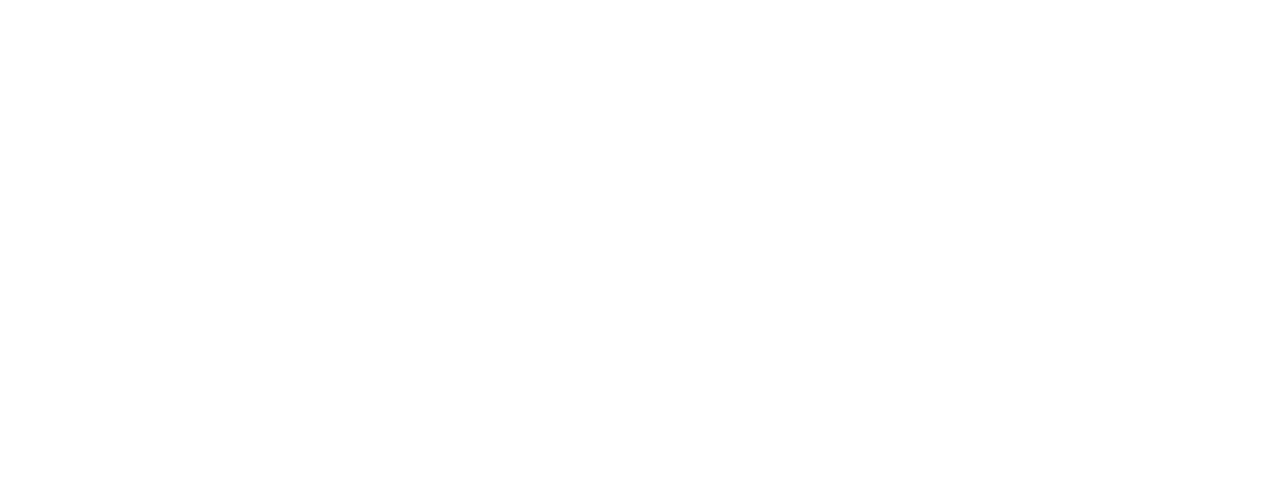
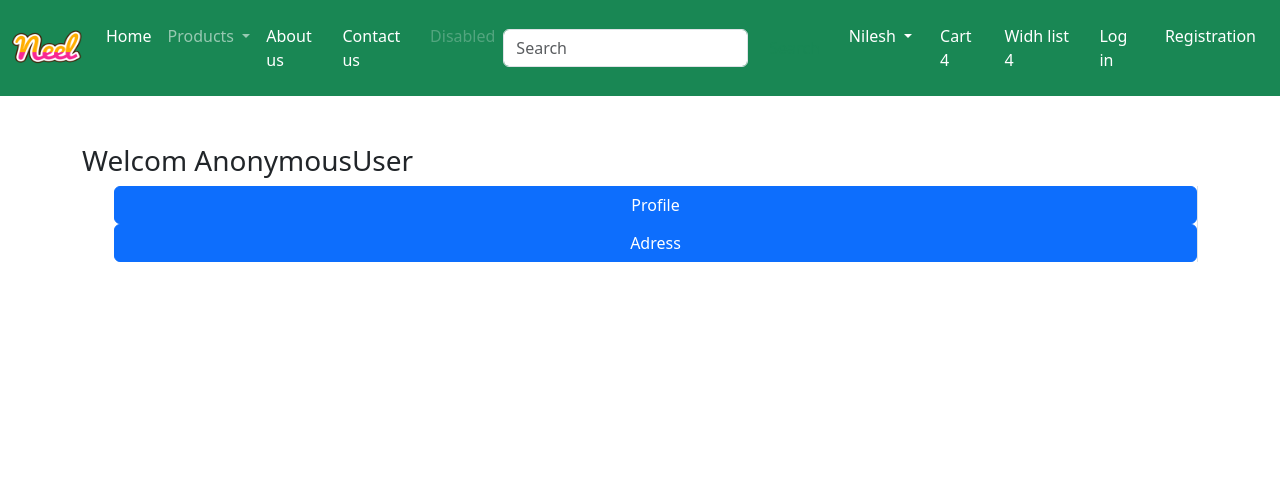
Before and after one commit to MBAJERWAKAERIC/Ecommerce_django, a Django app: page /profile/ in a window 1280 px wide. Before the commit the part shown is empty. Shown: the top 502 px of the page. Run offline with Django 4.2, Linux system fonts and the light colour scheme.

Commit message:
adress and progile btn

```diff
--- a/ec/app/admin.py
+++ b/ec/app/admin.py
@@ -9,9 +9,6 @@ from . models import Customer, Product
 class ProductModelAdmin(admin.ModelAdmin):
     list_display = ['id', 'title', 'discounted_price', 'category', 'product_image']
 
-
-
-
 @admin.register(Customer)
 class CustomerModelAdmin(admin.ModelAdmin):
     list_display = ['id', 'user', 'locality', 'city', 'state', 'zipcode']
--- a/ec/app/forms.py
+++ b/ec/app/forms.py
@@ -1,6 +1,7 @@
 from django import forms
 from django.contrib.auth.forms import UserCreationForm, AuthenticationForm, UsernameField, PasswordChangeForm
 from django.contrib.auth.models import User
+from .models import Customer
 
 class LoginForm(AuthenticationForm):
     username = UsernameField(widget=forms.TextInput(attrs={'autofocus': 'true', 'class': 'form-control'}))
@@ -21,4 +22,14 @@ class MyPasswordResetForm(PasswordChangeForm):
         pass
 
 class CustomerProfileForm(forms.ModelForm):
-        pass
+        class Meta:
+            model = Customer
+            fields = ['name', 'user', 'locality', 'city', 'state', 'zipcode']
+            widgets={
+                'name': forms.TextInput(attrs={'class': 'form-control'}),
+                'locality': forms.TextInput(attrs={'class': 'form-control'}),
+                'city': forms.TextInput(attrs={'class': 'form-control'}),
+                'mobile': forms.NumberInput(attrs={'class': 'form-control'}),
+                'state': forms.Select(attrs={'class': 'form-control'}),
+                'zipcode': forms.NumberInput(attrs={'class': 'form-control'}),
+            }
--- a/ec/app/templates/app/base.html
+++ b/ec/app/templates/app/base.html
@@ -71,7 +71,7 @@
                   </a>
 
                   <ul class="dropdown-menu" aria-labelledby="profileDropdown">
-                    <li><a class="ndropdown-item" href="#" >Profile</a></li>
+                    <li><a class="ndropdown-item" href="{% url 'profile' %}" >Profile</a></li>
                     <li><a class="ndropdown-item" href="#" >Orders</a></li>
                     <li><a class="ndropdown-item" href="#" >Change password</a></li>
                     <li><a class="ndropdown-item" href="#" >Logout</a></li>
--- a/ec/app/templates/app/profile.html
+++ b/ec/app/templates/app/profile.html
@@ -0,0 +1,17 @@
+{% extends 'app/base.html' %}
+{% load static %}
+{% block title %} MRE-soft | Profile {% endblock title %}
+
+{% block main-content %}
+    <div class="container my-5">
+        <div class="row">
+            <h3>Welcom <span class="text-capitalize">{{request.user}}</span></h3>
+        </div>
+        <div class="col-ms-2 border-end">
+            <ul class="list-unistyled">
+                <li class="d-grid"><a href="{% url 'profile' %}" class="btn btn-primary">Profile</a></li>
+                <li class="d-grid"><a href="{% url 'adress' %}" class="btn btn-primary">Adress</a></li>
+            </ul>
+        </div>
+    </div>
+{% endblock main-content %}
--- a/ec/app/urls.py
+++ b/ec/app/urls.py
@@ -14,6 +14,7 @@ urlpatterns = [
     path("category-title/<val>", views.CategoryTitle.as_view(),name="category-title"),
     path("product-detail/<int:pk>", views.ProductDetail.as_view(),name="product-detail"),
     path("profile/" , views.ProfileView.as_view(),name="profile"),
+    path("adress/" , views.ProfileView.as_view(),name="adress"),
 
     #login authentication
     path( 'registration/' , views.CustomerRegistrationView.as_view(), name='customerregistration'),
--- a/ec/app/views.py
+++ b/ec/app/views.py
@@ -2,7 +2,7 @@ from django.db.models import Count
 from django.shortcuts import render
 from django.views import View
 from . models import Product
-from . forms import CustomerRegistrationForm
+from . forms import CustomerProfileForm, CustomerRegistrationForm
 from django.contrib import messages
 
 # Create your views here.
@@ -51,6 +51,7 @@ class CustomerRegistrationView(View):
 
 class ProfileView(View):
     def get(self, request):
-            return render(request, 'app/profile.html', locals())
+        form = CustomerProfileForm()
+        return render(request, 'app/profile.html', locals())
     def post(self, request):
             return render(request, 'app/profile.html', locals())
```
Also changed, not shown: ec/db.sqlite3.
